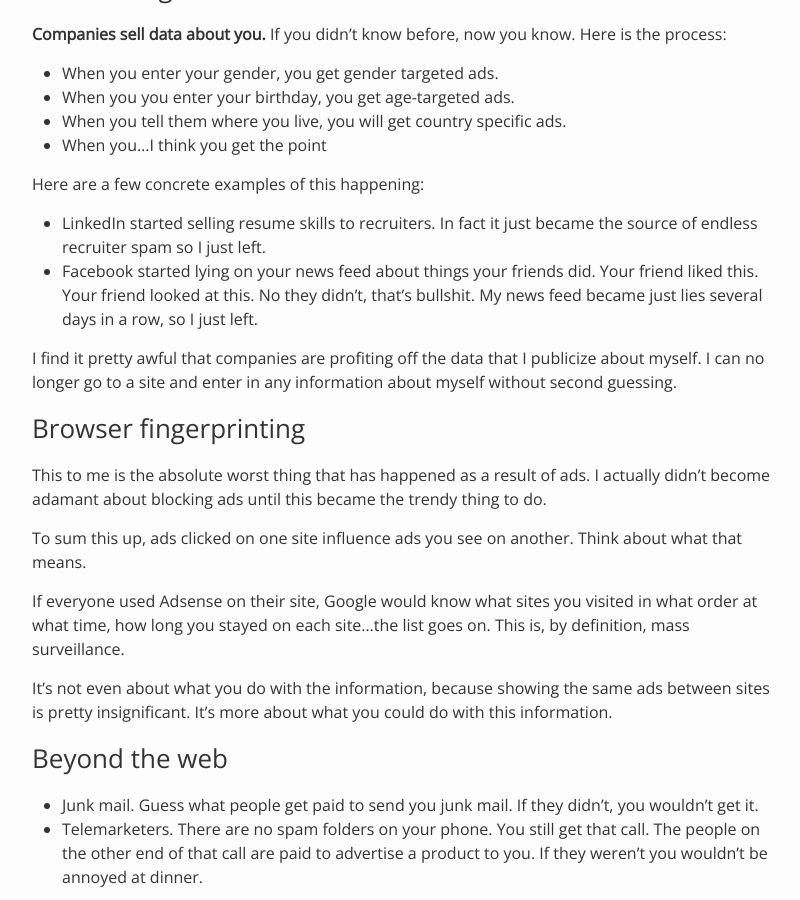
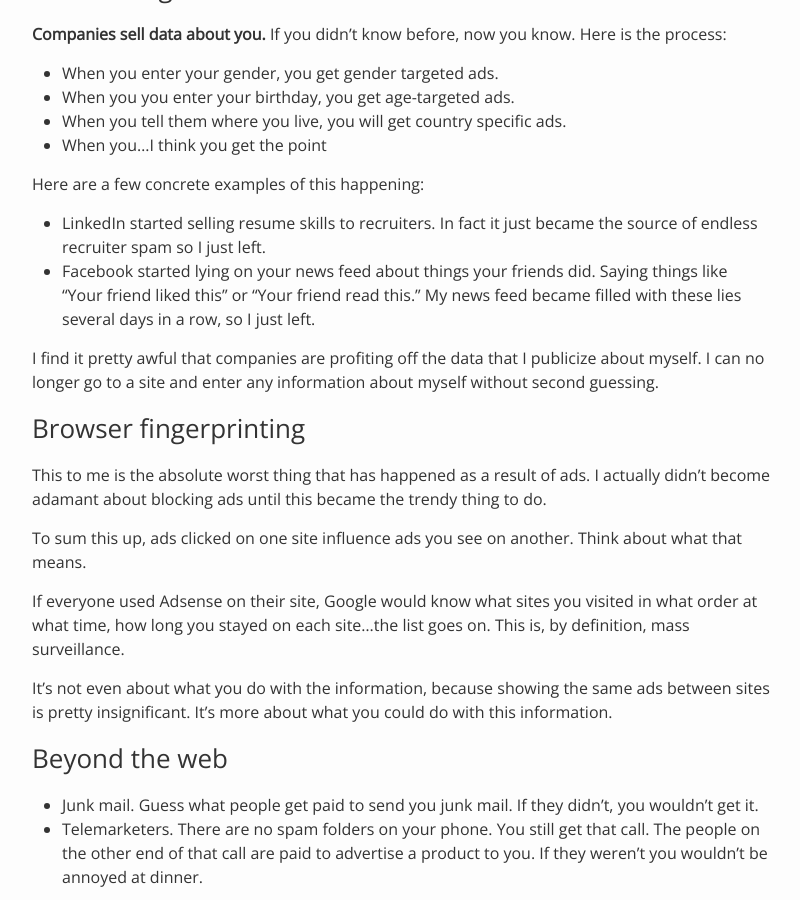
Before and after one commit to matty99/matty99.github.io, a Jekyll site: the page built from _posts/2015-12-13-in-favor-of-adblock.md, in a window 1280 px wide and 900 px high, scrolled down 1731 px. Shown: the whole window, without its empty margins (238-1038 px from the left). Built offline with Jekyll 4.4.1, drawn with Linux system fonts in a browser that asks for light colours; some of the changed text lies outside the part shown.

Commit message:
Small copy fixes

```diff
--- a/_posts/2015-12-13-in-favor-of-adblock.md
+++ b/_posts/2015-12-13-in-favor-of-adblock.md
@@ -68,9 +68,9 @@ How many times have you visited a download page and seen more than one download
 
 Here are a few concrete examples of this happening:
 - LinkedIn started selling resume skills to recruiters. In fact it just became the source of endless recruiter spam so I just left.
-- Facebook started lying on your news feed about things your friends did. Your friend liked this. Your friend looked at this. No they didn't, that's bullshit. My news feed became just lies several days in a row, so I just left.
+- Facebook started lying on your news feed about things your friends did. Saying things like "Your friend liked this" or "Your friend read this." My news feed became filled with these lies several days in a row, so I just left.
 
-I find it pretty awful that companies are profiting off the data that I publicize about myself. I can no longer go to a site and enter in any information about myself without second guessing.
+I find it pretty awful that companies are profiting off the data that I publicize about myself. I can no longer go to a site and enter any information about myself without second guessing.
 
 ### Browser fingerprinting
 
```
Also changed, not shown: other parts of _posts/2015-12-13-in-favor-of-adblock.md (+1 -1 lines), _posts/2015-10-1-reducing-backwards-compatability-work.md (+1 -1 lines), _posts/2016-02-19-london-ham.md (+1 -1 lines), _posts/2016-03-27-special-shower.md (+1 -1 lines).
